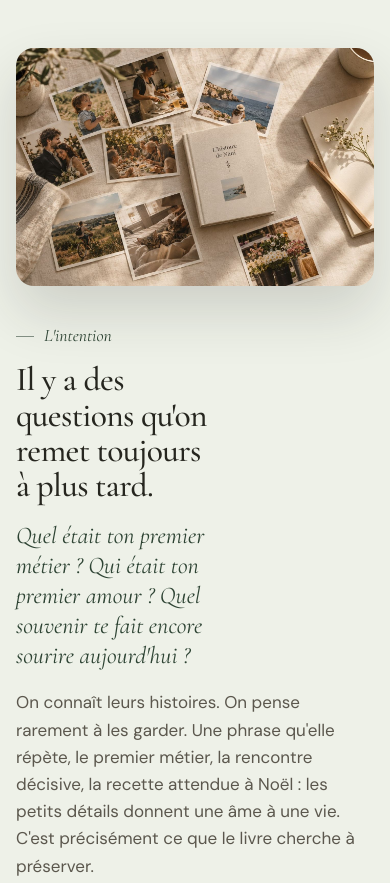
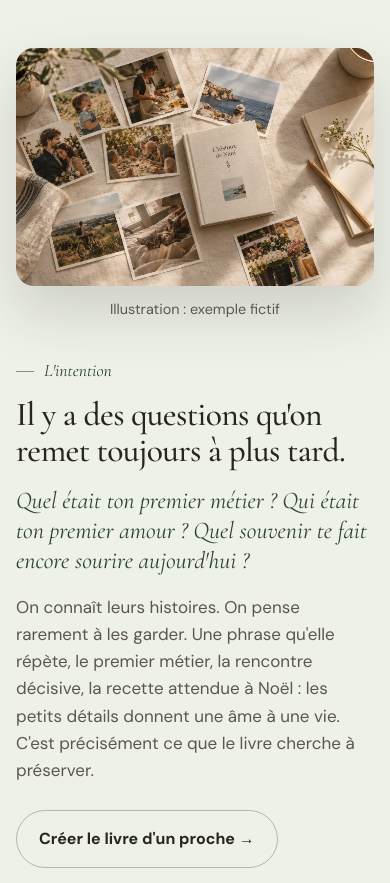
Before and after one commit to deen-tag/intiqal, a plain HTML site: page index.html in a window 390 px wide. Shown: the part 2635-3518 px from the top of the page. Drawn offline with nearby package versions, Linux system fonts and the light colour scheme.

Commit message:
Accueil mobile : titres pleine largeur, chiffre 1, légende

```diff
--- a/index.html
+++ b/index.html
@@ -35,7 +35,7 @@
 
 .steps{margin-top:48px;display:grid;grid-template-columns:repeat(3,1fr);gap:22px}
 .step{background:var(--paper2);border:1px solid var(--line);border-radius:22px;padding:30px 26px}
-.step-num{width:44px;height:44px;border-radius:50%;background:var(--green);color:#f8f6ef;display:grid;place-items:center;font-family:var(--serif);font-size:1.4rem;margin-bottom:16px}
+.step-num{width:44px;height:44px;border-radius:50%;background:var(--green);color:#f8f6ef;display:grid;place-items:center;font-family:var(--serif);font-size:1.4rem;font-variant-numeric:lining-nums;font-feature-settings:"lnum" 1;margin-bottom:16px}
 .step h3{font-size:1.7rem;margin-bottom:10px}
 .step p{color:var(--muted)}
 .step-time{display:inline-block;margin-top:14px;font-size:.9rem;color:var(--green-dark);background:rgba(65,83,62,.09);border-radius:999px;padding:4px 12px}
@@ -59,6 +59,7 @@
   .steps{grid-template-columns:1fr}
   .split{grid-template-columns:1fr;gap:36px}
   .split .art{order:1}.split .copy{order:2}
+  .split-copy h2,.split-copy>p,.quote{max-width:none}
 }
 @media(max-width:560px){
   .hero{padding-top:34px}
@@ -114,7 +115,7 @@
 </div></section>
 
 <section class="section tint" id="histoire"><div class="wrap split">
-  <div class="art"><figure class="art-frame"><img src="assets/intention-flatlay.jpg" width="1400" height="933" loading="lazy" alt="Le livre souvenir entouré de photos de famille imprimées, sur un plaid en lin"></figure></div>
+  <div class="art"><figure class="art-frame"><img src="assets/intention-flatlay.jpg" width="1400" height="933" loading="lazy" alt="Le livre souvenir entouré de photos de famille imprimées, sur un plaid en lin"><figcaption>Illustration : exemple fictif</figcaption></figure></div>
   <div class="copy split-copy">
     <div class="eyebrow">L'intention</div>
     <h2>Il y a des questions qu'on remet toujours à plus tard.</h2>
```
